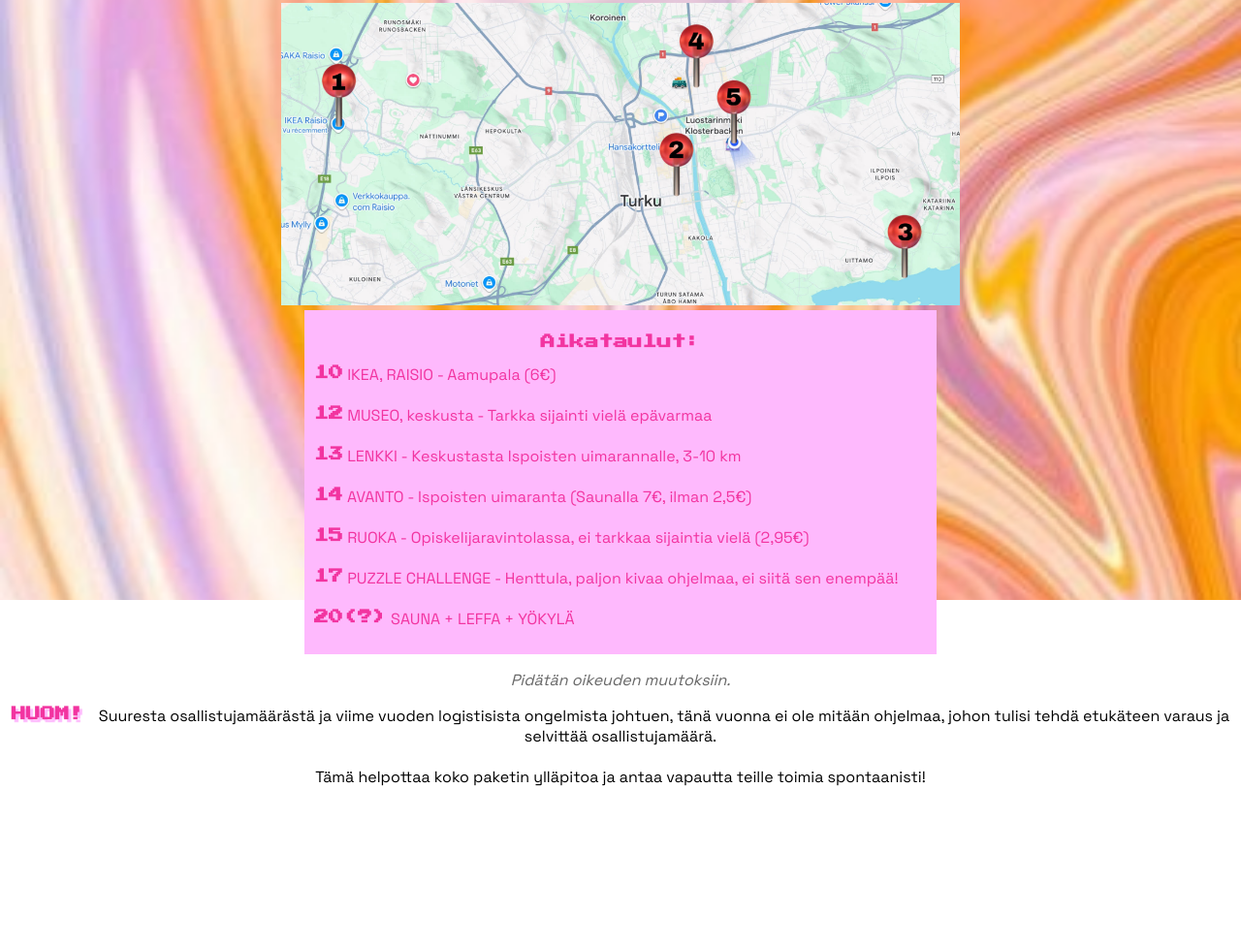
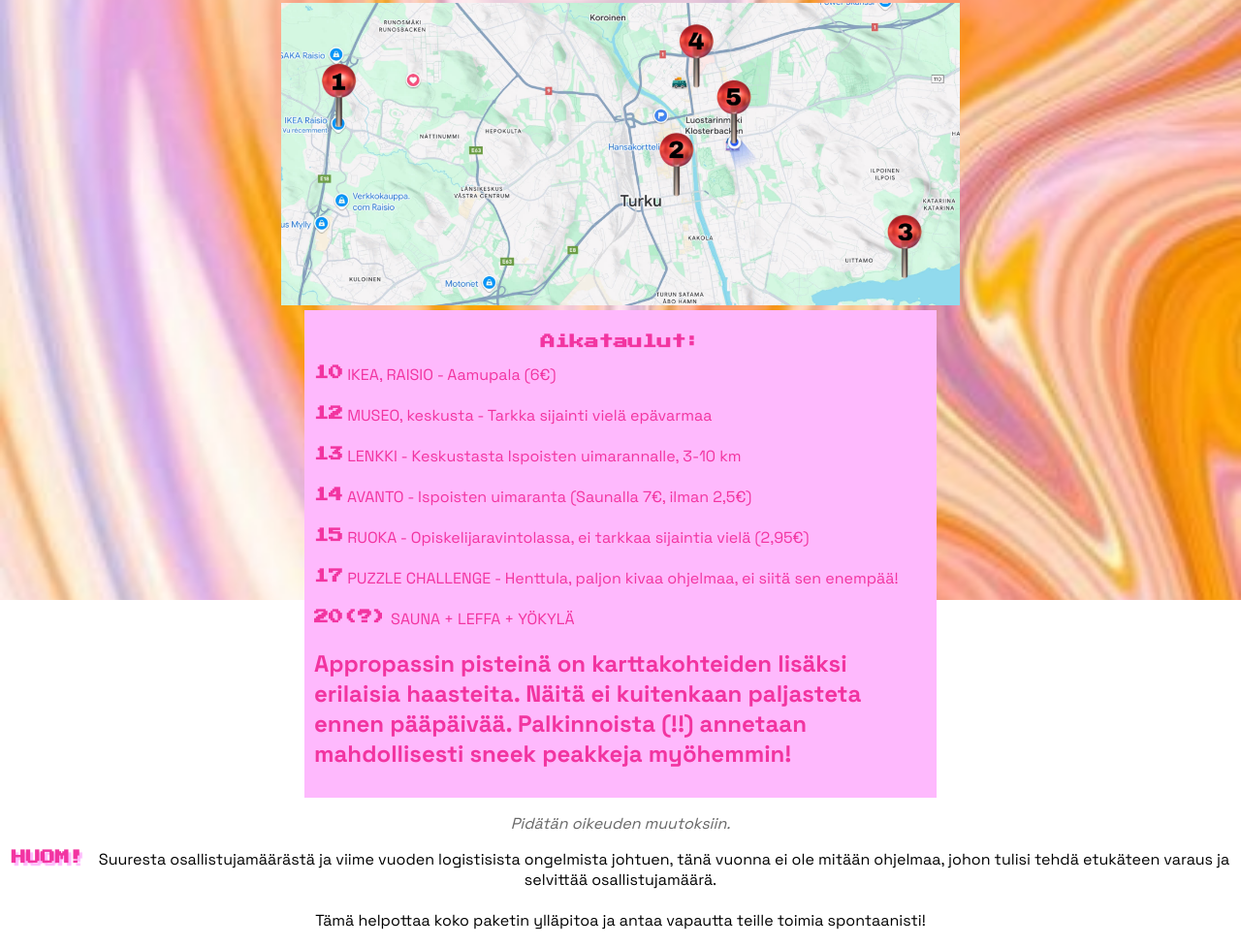
Before and after one commit to pohjolaminttu/sapprokartta, a plain HTML site: page index.html in a window 1280 px wide. Shown: the part 181-1157 px from the top of the page at 97% size. Before the commit the page ends 1009 px from the top, so only its background shows below. Drawn offline with Linux system fonts and the light colour scheme.

Commit message:
Info passista ja palkinnoista lisätty

```diff
--- a/index.html
+++ b/index.html
@@ -11,6 +11,7 @@
   <link rel="preconnect" href="https://fonts.gstatic.com" crossorigin>
   <link href="https://fonts.googleapis.com/css2?family=Press+Start+2P&family=Space+Grotesk:wght@300..700&display=swap"
     rel="stylesheet">
+
 
 </head>
 
@@ -36,8 +37,11 @@
     <h3 style="display: inline;">17</h3> PUZZLE CHALLENGE - Henttula, paljon kivaa ohjelmaa, ei siitä sen enempää!
     <br><br>
     <h3 style="display: inline;">20(?)</h3> SAUNA + LEFFA + YÖKYLÄ
+    </p>
+    <h2>Appropassin pisteinä on karttakohteiden lisäksi erilaisia haasteita. Näitä ei kuitenkaan
+      paljasteta ennen pääpäivää. Palkinnoista (!!) annetaan mahdollisesti sneek peakkeja myöhemmin!
+    </h2>
 
-    </p>
   </div>
 
   <p class="pikkuinfo">Pidätän oikeuden muutoksiin.</p>
```
